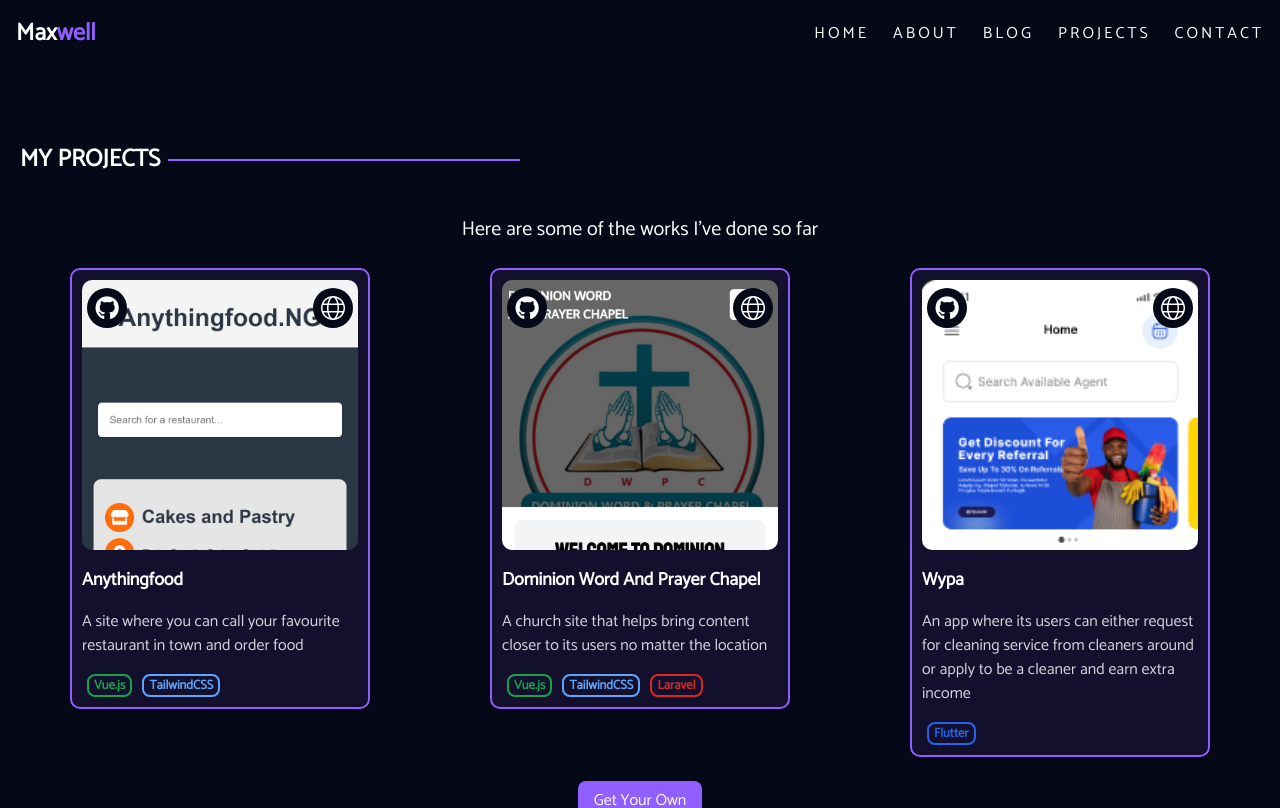
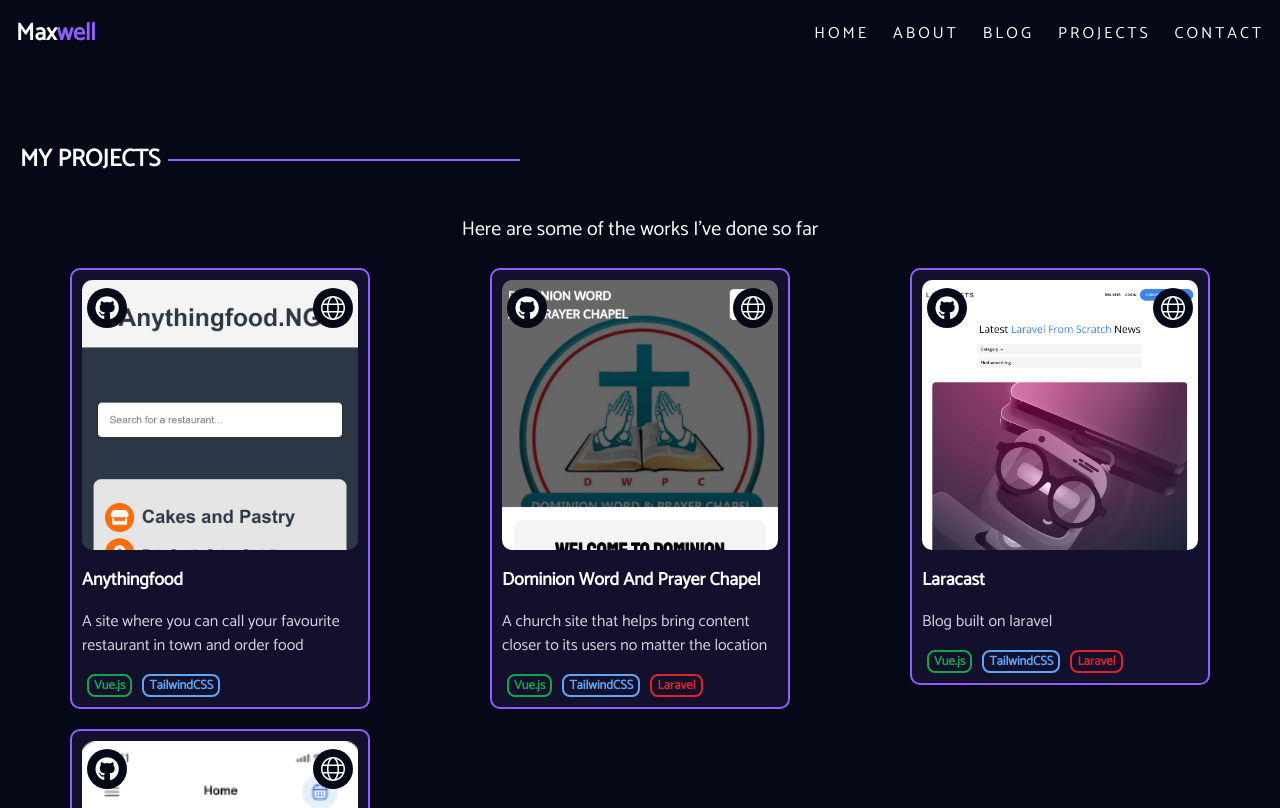
Before and after one commit to Maxxiejay/portfolio-v4, a Vue app: page /projects in a window 1280 px wide. Shown: the top 808 px of the page. Built offline with nearby package versions, Linux system fonts and the light colour scheme.

Commit message:
updated projects page

```diff
--- a/src/views/ProjectsView.vue
+++ b/src/views/ProjectsView.vue
@@ -35,6 +35,22 @@
             </div>
           </div>
         </ProjectCard>
+        <ProjectCard github="https://github.com/AmazingJoMax" siteUrl="https://dwpcng.netlify.app" siteName="DWPCNG">
+          <div class="flex flex-col gap-4">
+            <div class="image">
+              <img src="../assets/images/laracast_mobile.png" alt="">
+            </div>
+            <span class="text-lg font-semibold">Laracast</span>
+            <p class="description text-gray-300">
+              Blog built on laravel
+            </p>
+            <div class="flex">
+              <Tag name="Vue.js" class="border-green-600 text-green-600" />
+              <Tag name="TailwindCSS" class="border-blue-400 text-blue-400" />
+              <Tag name="Laravel" class="border-red-600 text-red-600" />
+            </div>
+          </div>
+        </ProjectCard>
         <ProjectCard github="https://github.com/AmazingJoMax" siteUrl="#" siteName="wypa">
           <div class="flex flex-col gap-4">
             <div class="image">
@@ -46,6 +62,7 @@
             </p>
             <div class="flex">
               <Tag name="Flutter" class="border-blue-600 text-blue-600" />
+              <Tag name="Laravel" class="border-red-600 text-red-600" />
             </div>
           </div>
         </ProjectCard>
```
Also changed, not shown: src/assets/images/laracast_mobile.png (added).
